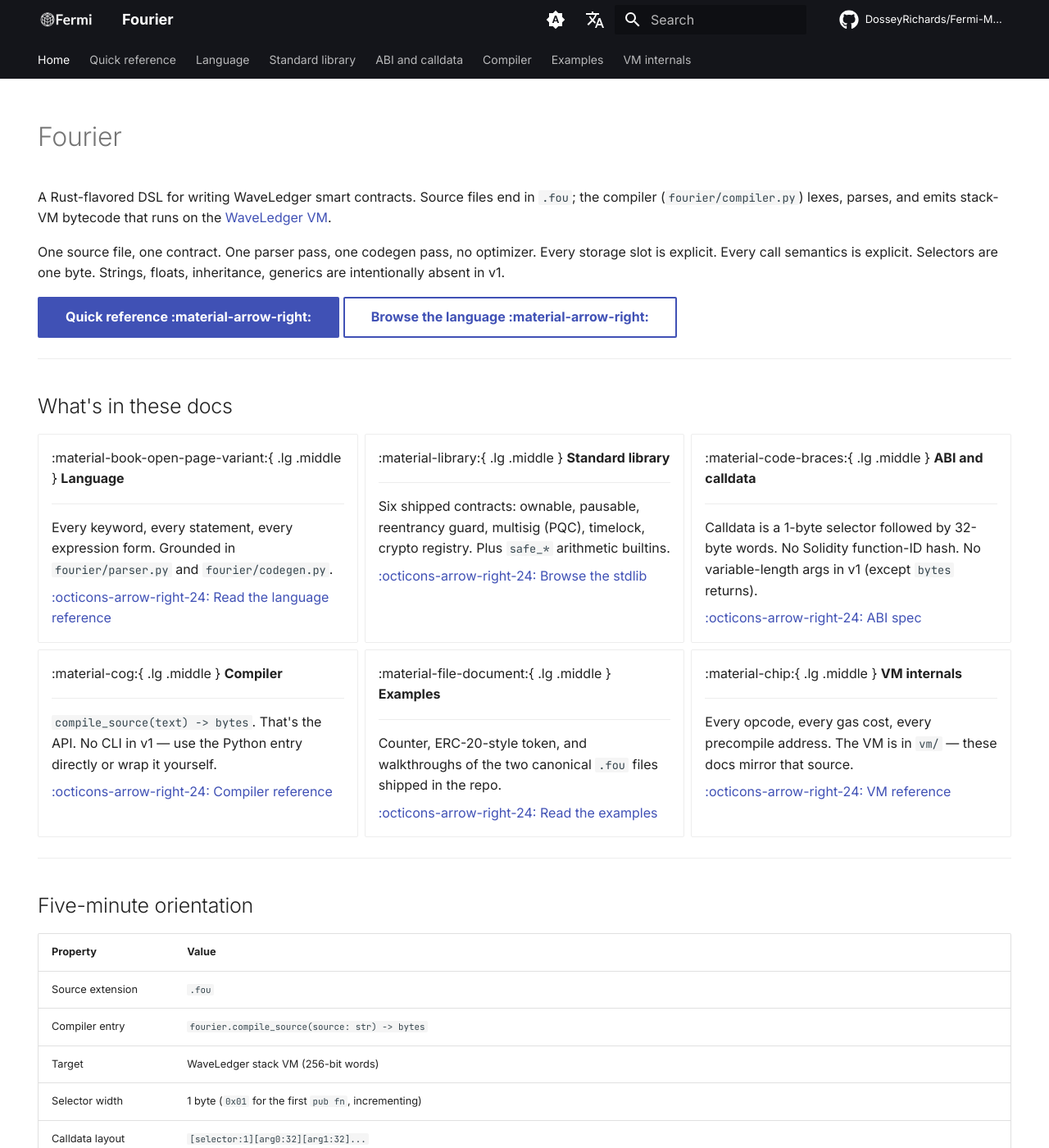
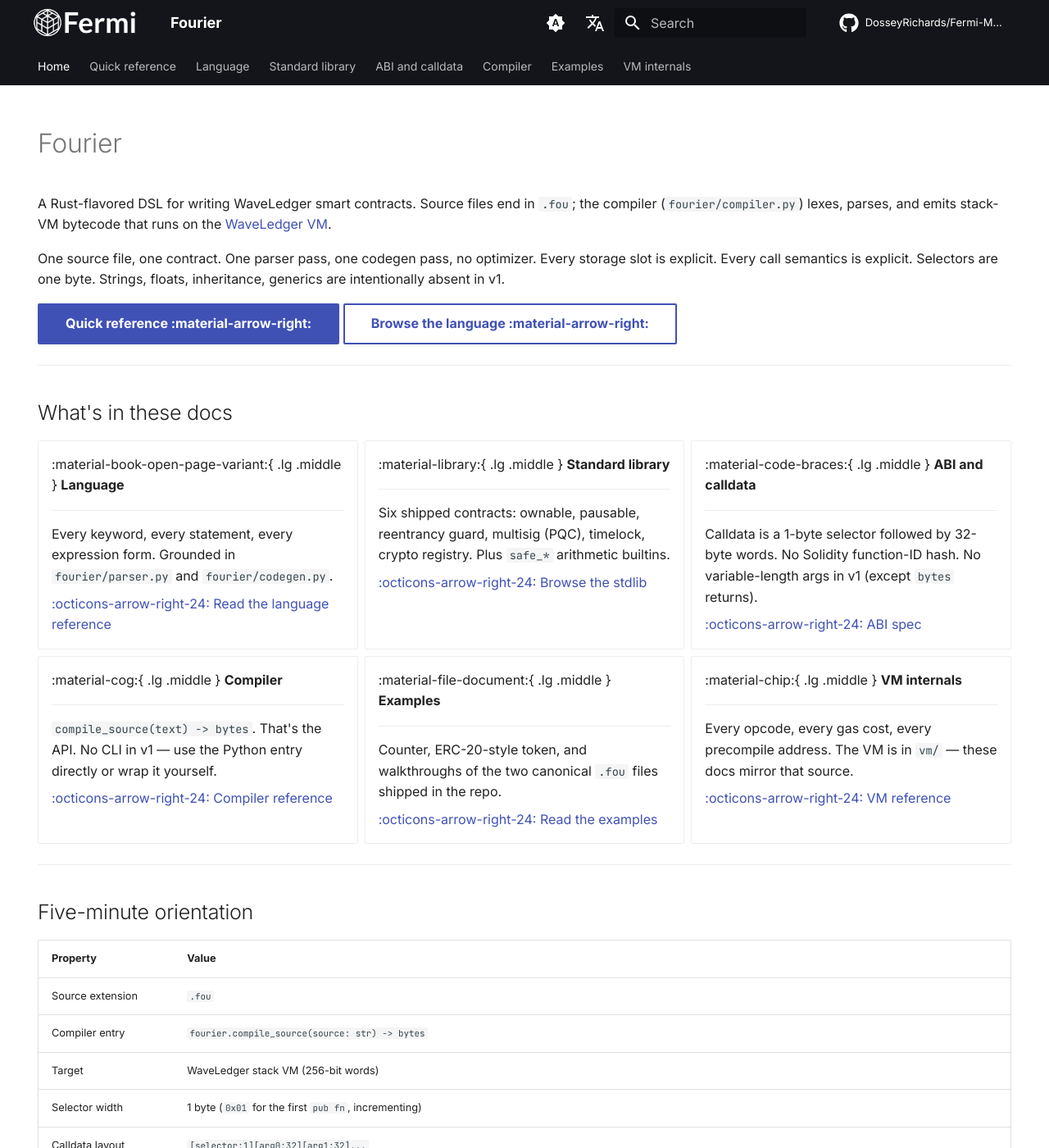
Before and after one commit to DosseyRichards/Fermi-Fourier, an MkDocs documentation site: the page built from docs/index.md, in a window 1280 px wide and 1400 px high. Shown: the whole window at 82% size. Built offline with MkDocs 1.6.1 and Material for MkDocs 9.7.7, drawn with Linux system fonts in a browser that asks for light colours; comment, search, counter and statistics services are not loaded.

Commit message:
enlarge header logo via extra.css

```diff
--- /dev/null
+++ b/docs/stylesheets/extra.css
@@ -0,0 +1,10 @@
+/* Larger header logo (default Material is 1.2rem) */
+.md-header__button.md-logo {
+  margin: 0.2rem 0.6rem 0.2rem 0;
+  padding: 0;
+}
+.md-header__button.md-logo img,
+.md-header__button.md-logo svg {
+  height: 2.4rem;
+  width: auto;
+}
--- a/mkdocs.yml
+++ b/mkdocs.yml
@@ -66,6 +66,9 @@ extra:
     - name: Fermi Product Docs
       link: https://docs.fermi.world
       lang: en
+
+extra_css:
+  - stylesheets/extra.css
 
 markdown_extensions:
   - admonition
```
